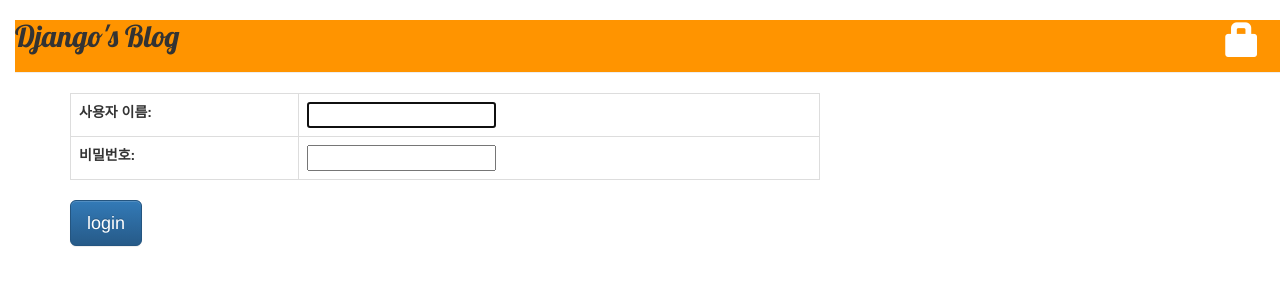
After one commit to kuris/django-blog-app, a Django app: page /accounts/login/ in a window 1280 px wide. The commit adds this page. Shown: the top 300 px of the page. Run offline with Django 3.2, Linux system fonts and the light colour scheme; some libraries are stand-ins or nearby versions.

Commit message:
django blog app first commit

```diff
--- a/blog/templates/blog/base.html
+++ b/blog/templates/blog/base.html
@@ -11,8 +11,16 @@
    </head>
    <body>
       <div class="page-header">
+         {% if user.is_authenticated %}
          <a href="{% url 'post_new' %}" class="top-menu">
                <span class="glyphicon glyphicon-plus"></span></a>
+
+         <p class="top-menu">Hello {{ user.username}}<small>
+         (<a href="{% url 'logout' %}">Log out</a>)</small></p>
+         {% else %}
+         <a href="{% url 'login' %}" class="top-menu">
+          <span class="glyphicon glyphicon-lock"></span></a>
+         {% endif %}
          <h2> Django's Blog</h2>
       </div>
       <div class="content container">
--- a/blog/templates/blog/post_detail.html
+++ b/blog/templates/blog/post_detail.html
@@ -7,9 +7,12 @@
             {{ post.published_date}}
         </div>
         {% endif %}
+
+
+        {% if user.is_authenticated %}
         <a class="btn btn-default" href="{% url 'post_edit' pk=post.pk %}">
         <span class="glyphicon glyphicon-pencil"></span></a>
-
+        {% endif %}
         <h1><a href="">{{ post.title}}</a></h1>
         <p>{{ post.text|linebreaksbr}}</p>
     </div>
--- /dev/null
+++ b/blog/templates/registration/login.html
@@ -0,0 +1,21 @@
+{% extends "blog/base.html" %}
+{% block content %}
+{% if form.errors%}
+<p>이름과 비밀번호가 일치하지않습니다. 다시시도해주세요.</p>
+{% endif%}
+<form method="post" action="{% url 'login'  %}">
+    {% csrf_token%}
+    <table class="table table-bordered table-hover">
+        <tr>
+            <td>{{ form.username.label_tag}}</td>
+            <td>{{ form.username}}</td>
+        </tr>
+        <tr>
+            <td>{{ form.password.label_tag}}</td>
+            <td>{{ form.password}}</td>
+        </tr>
+    </table>
+    <input type="submit" value="login" class="btn btn-primary btn-lg"/>
+    <input type="hidden" name="next" value="{{ next }}"/>
+</form>
+{% endblock%}
--- a/blog/views.py
+++ b/blog/views.py
@@ -35,6 +35,7 @@ def post_new_modelform(request):
     return  render(request,'blog/post_edit.html',{'form':myform})
 
 #PostForm을 사용한 등록처리
+@login_required
 def post_new(request):
     if request.method == "POST" :
         form = PostForm(request.POST)
--- a/blogapp/settings.py
+++ b/blogapp/settings.py
@@ -122,7 +122,6 @@ USE_I18N = True
 
 USE_L10N = True
 
-USE_TZ = True
 
 
 # Static files (CSS, JavaScript, Images)
@@ -130,3 +129,4 @@ USE_TZ = True
 
 STATIC_URL = '/static/'
 STATIC_ROOT= os.path.join(BASE_DIR,'static')
+LOGIN_REDIRECT_URL='/'
--- a/blogapp/urls.py
+++ b/blogapp/urls.py
@@ -15,8 +15,11 @@ Including another URLconf
 """
 from django.conf.urls import url, include
 from django.contrib import admin
+from django.contrib.auth import views as auth_views
 
 urlpatterns = [
     url(r'^admin/', admin.site.urls),
-    url(r'',include('blog.urls'))
+    url(r'',include('blog.urls')),
+    url(r'^accounts/login/$', auth_views.login, name ='login'),
+    url(r'^accounts/logout/$',auth_views.logout, {'next_page': '/'}, name='logout'),
 ]
```
